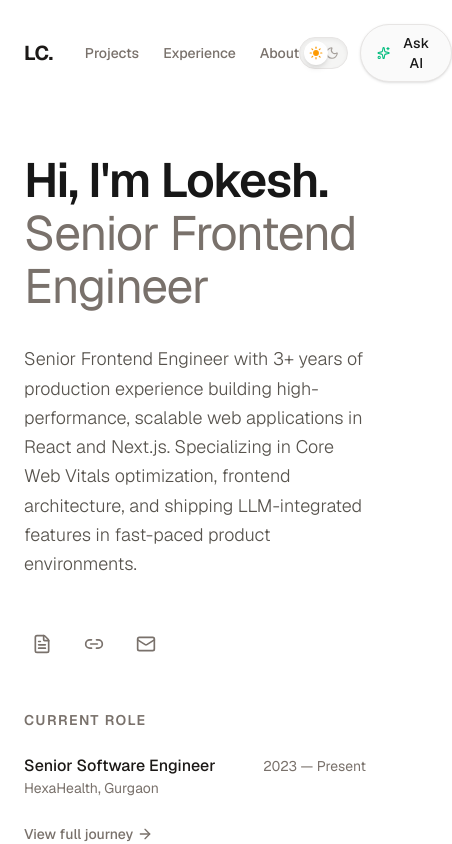
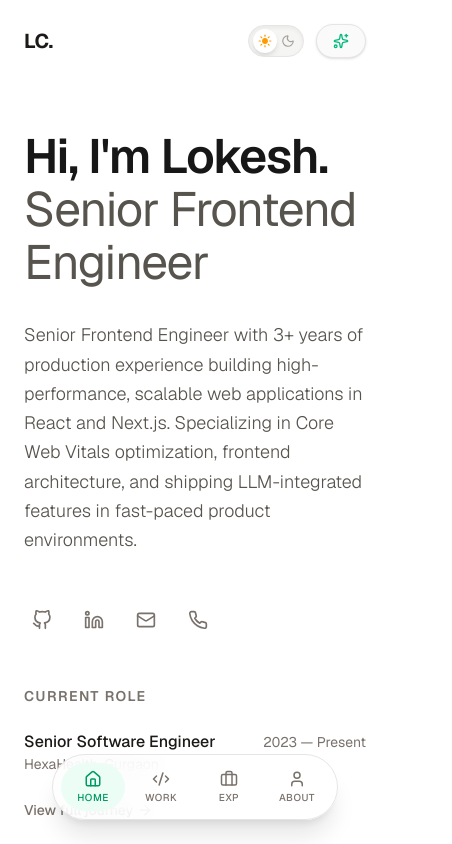
Before and after one commit to lokesh-dc/portfolio, a Next.js app: page / in a window 390 px wide. Shown: the top 844 px of the page, 452 px wide, since content can reach past the window. Built offline with nearby package versions, Linux system fonts and the light colour scheme.

Commit message:
Social : icons

```diff
--- a/src/app/layout.tsx
+++ b/src/app/layout.tsx
@@ -22,6 +22,7 @@ import GlobalSidebar from "@/components/GlobalSidebar";
 import Header from "@/components/Header";
 
 import { ThemeProvider } from "@/components/ThemeProvider";
+import MobileNav from "@/components/MobileNav";
 
 export default function RootLayout({
   children,
@@ -43,7 +44,10 @@ export default function RootLayout({
         >
           <ChatProvider>
             <Header />
-            {children}
+            <main className="flex-1 flex flex-col pb-24 md:pb-0">
+              {children}
+            </main>
+            <MobileNav />
             <GlobalSidebar />
           </ChatProvider>
         </ThemeProvider>
--- a/src/app/page.tsx
+++ b/src/app/page.tsx
@@ -2,7 +2,8 @@
 
 import { useChat } from "@/context/ChatContext";
 import Link from "next/link";
-import { Mail, FileText, Link2, ArrowRight } from "lucide-react";
+import { Mail, ArrowRight } from "lucide-react";
+import { GithubIcon, LinkedinIcon, CallIcon } from "@/components/SocialIcons";
 import { aboutData, projectsData, workExperienceData } from "@/lib/data";
 
 export default function Home() {
@@ -11,12 +12,11 @@ export default function Home() {
 	return (
 		<div className="flex-1 w-full max-w-7xl mx-auto px-6 md:px-10 py-12 md:py-24">
 			<div className="grid grid-cols-1 lg:grid-cols-12 gap-12 lg:gap-24">
-
 				{/* Left Column: Hero */}
 				<div className="lg:col-span-7 space-y-8">
 					<h2 className="font-sans text-5xl md:text-7xl font-semibold leading-[1.1] tracking-tight">
 						Hi, I'm {aboutData.name.split(" ")[0]}.<br />
-            <span className="text-stone-500 dark:text-stone-400 font-normal">
+						<span className="text-stone-600 dark:text-stone-400 font-normal">
 							{aboutData.title}
 						</span>
 					</h2>
@@ -26,21 +26,39 @@ export default function Home() {
 					</p>
 
 					<div className="flex items-center gap-4 pt-4">
-            <a href="#" className="p-2 text-stone-500 dark:text-stone-400 hover:text-stone-900 dark:hover:text-stone-100 transition-colors">
-              <FileText className="w-5 h-5" />
+						<a
+							href="https://github.com/lokesh-dc"
+							target="_blank"
+							rel="noopener noreferrer"
+							className="p-2 text-stone-500 dark:text-stone-400 hover:text-stone-900 dark:hover:text-stone-100 transition-colors"
+							aria-label="GitHub">
+							<GithubIcon className="w-5 h-5" />
 						</a>
-            <a href="#" className="p-2 text-stone-500 dark:text-stone-400 hover:text-stone-900 dark:hover:text-stone-100 transition-colors">
-              <Link2 className="w-5 h-5" />
+						<a
+							href="https://www.linkedin.com/in/choudhary-lokesh"
+							target="_blank"
+							rel="noopener noreferrer"
+							className="p-2 text-stone-500 dark:text-stone-400 hover:text-stone-900 dark:hover:text-stone-100 transition-colors"
+							aria-label="LinkedIn">
+							<LinkedinIcon className="w-5 h-5" />
 						</a>
-            <a href="#" className="p-2 text-stone-500 dark:text-stone-400 hover:text-stone-900 dark:hover:text-stone-100 transition-colors">
+						<a
+							href="mailto:lokesh.cdewanand@gmail.com"
+							className="p-2 text-stone-500 dark:text-stone-400 hover:text-stone-900 dark:hover:text-stone-100 transition-colors"
+							aria-label="Email">
 							<Mail className="w-5 h-5" />
+						</a>
+						<a
+							href="tel:9172659994"
+							className="p-2 text-stone-500 dark:text-stone-400 hover:text-stone-900 dark:hover:text-stone-100 transition-colors"
+							aria-label="Call">
+							<CallIcon className="w-5 h-5" />
 						</a>
 					</div>
 				</div>
 
 				{/* Right Column: Mini Resume */}
 				<div className="lg:col-span-5 space-y-16">
-
 					{/* Experience preview */}
 					<section>
 						<h3 className="text-sm font-semibold uppercase tracking-widest text-stone-500 dark:text-stone-500 mb-6">
@@ -52,7 +70,9 @@ export default function Home() {
 									<p className="font-medium text-stone-900 dark:text-stone-100 group-hover:text-emerald-600 transition-colors">
 										{workExperienceData[0].role}
 									</p>
-                  <p className="text-sm text-stone-500">{workExperienceData[0].company}</p>
+									<p className="text-sm text-stone-500">
+										{workExperienceData[0].company}
+									</p>
 								</div>
 								<span className="text-sm text-stone-500 dark:text-stone-400 tabular-nums">
 									{workExperienceData[0].duration.split(" - ")[0]} — Present
@@ -62,8 +82,7 @@ export default function Home() {
 						<div className="mt-6">
 							<Link
 								href="/experience"
-                className="inline-flex items-center gap-1 text-sm font-medium text-stone-500 dark:text-stone-400 hover:text-emerald-600 transition-colors group"
-              >
+								className="inline-flex items-center gap-1 text-sm font-medium text-stone-500 dark:text-stone-400 hover:text-emerald-600 transition-colors group">
 								View full journey
 								<ArrowRight className="w-4 h-4 group-hover:translate-x-1 transition-transform" />
 							</Link>
@@ -77,7 +96,10 @@ export default function Home() {
 						</h3>
 						<div className="space-y-6">
 							{projectsData.slice(0, 3).map((project, i) => (
-                <Link key={project.slug || i} href={project.link || "#"} className="group block">
+								<Link
+									key={project.slug || i}
+									href={project.link || "#"}
+									className="group block">
 									<p className="font-medium text-stone-900 dark:text-stone-100 group-hover:text-emerald-600 transition-colors">
 										{project.title}
 									</p>
@@ -89,8 +111,7 @@ export default function Home() {
 						</div>
 						<button
 							onClick={openSidebar}
-              className="mt-6 flex items-center gap-1 text-sm font-medium text-stone-500 dark:text-stone-400 hover:text-emerald-600 transition-colors group"
-            >
+							className="mt-6 flex items-center gap-1 text-sm font-medium text-stone-500 dark:text-stone-400 hover:text-emerald-600 transition-colors group">
 							Ask AI for more details
 							<ArrowRight className="w-4 h-4 group-hover:translate-x-1 transition-transform" />
 						</button>
--- a/src/components/ExperienceContent.tsx
+++ b/src/components/ExperienceContent.tsx
@@ -143,7 +143,7 @@ export default function ExperienceContent() {
               Currently based in Gurgaon, India. Open to remote opportunities or hybrid roles in high-growth product teams.
             </p>
             <a
-              href="mailto:hello@example.com"
+              href="mailto:lokesh.cdewanand@gmail.com"
               className="inline-flex items-center justify-center w-full py-3 px-4 bg-stone-900 dark:bg-white text-white dark:text-stone-900 rounded-xl font-medium hover:opacity-90 transition-opacity"
             >
               Get in touch
--- a/src/components/Header.tsx
+++ b/src/components/Header.tsx
@@ -22,7 +22,7 @@ export default function Header() {
         >
           LC.
         </Link>
-        <nav className="flex gap-6">
+        <nav className="hidden md:flex gap-6">
           <Link
             href="/projects"
             className={clsx(
@@ -70,7 +70,7 @@ export default function Header() {
           className="flex items-center gap-2 group px-4 py-2 rounded-full border border-stone-200 dark:border-stone-800 bg-[#fafafa] dark:bg-[#111] hover:bg-stone-100 dark:hover:bg-[#1a1a1a] transition-all shadow-sm"
         >
           <Sparkles className="w-4 h-4 text-emerald-500 group-hover:text-emerald-600 transition-colors" />
-          <span className="text-sm font-medium tracking-wide dark:text-stone-200">Ask AI</span>
+          <span className="hidden sm:inline text-sm font-medium tracking-wide dark:text-stone-200">Ask AI</span>
         </button>
       </div>
     </header>
--- /dev/null
+++ b/src/components/MobileNav.tsx
@@ -0,0 +1,56 @@
+"use client";
+
+import React from "react";
+import Link from "next/link";
+import { usePathname } from "next/navigation";
+import { Home, Briefcase, User, Code2 } from "lucide-react";
+import { motion } from "framer-motion";
+import clsx from "clsx";
+
+const navItems = [
+  { href: "/", label: "Home", icon: Home },
+  { href: "/projects", label: "Work", icon: Code2 },
+  { href: "/experience", label: "Exp", icon: Briefcase },
+  { href: "/about", label: "About", icon: User },
+];
+
+export default function MobileNav() {
+  const pathname = usePathname();
+
+  return (
+    <div className="fixed bottom-6 left-1/2 -translate-x-1/2 z-50 md:hidden">
+      <motion.nav
+        initial={{ y: 100, opacity: 0 }}
+        animate={{ y: 0, opacity: 1 }}
+        className="flex items-center gap-1 p-2 rounded-full bg-white/80 dark:bg-stone-900/80 backdrop-blur-lg border border-stone-200 dark:border-stone-800 shadow-xl"
+      >
+        {navItems.map((item) => {
+          const isActive = item.href === "/"
+            ? pathname === "/"
+            : pathname.startsWith(item.href);
+
+          return (
+            <Link
+              key={item.href}
+              href={item.href}
+              className={clsx(
+                "relative flex flex-col items-center justify-center w-16 h-12 rounded-full transition-colors",
+                isActive ? "text-emerald-600 dark:text-emerald-400" : "text-stone-500 hover:text-stone-900 dark:hover:text-stone-100"
+              )}
+            >
+              {isActive && (
+                <motion.div
+                  layoutId="active-pill"
+                  className="absolute inset-0 bg-emerald-50 dark:bg-emerald-500/10 rounded-full -z-10"
+                  transition={{ type: "spring", stiffness: 380, damping: 30 }}
+                />
+              )}
+              <item.icon size={18} className="mb-0.5" />
+              <span className="text-[10px] font-medium uppercase tracking-wider">{item.label}</span>
+            </Link>
+          );
+        })}
+      </motion.nav>
+    </div>
+  );
+}
--- /dev/null
+++ b/src/components/SocialIcons.tsx
@@ -0,0 +1,45 @@
+import React from "react";
+
+export const GithubIcon = ({ className }: { className?: string }) => (
+  <svg
+    viewBox="0 0 24 24"
+    fill="none"
+    stroke="currentColor"
+    strokeWidth="2"
+    strokeLinecap="round"
+    strokeLinejoin="round"
+    className={className}
+  >
+    <path d="M9 19c-5 1.5-5-2.5-7-3m14 6v-3.87a3.37 3.37 0 0 0-.94-2.61c3.14-.35 6.44-1.54 6.44-7A5.44 5.44 0 0 0 20 4.77 5.07 5.07 0 0 0 19.91 1S18.73.65 16 2.48a13.38 13.38 0 0 0-7 0C6.27.65 5.09 1 5.09 1A5.07 5.07 0 0 0 5 4.77a5.44 5.44 0 0 0-1.5 3.78c0 5.42 3.3 6.61 6.44 7A3.37 3.37 0 0 0 9 18.13V22" />
+  </svg>
+);
+
+export const LinkedinIcon = ({ className }: { className?: string }) => (
+  <svg
+    viewBox="0 0 24 24"
+    fill="none"
+    stroke="currentColor"
+    strokeWidth="2"
+    strokeLinecap="round"
+    strokeLinejoin="round"
+    className={className}
+  >
+    <path d="M16 8a6 6 0 0 1 6 6v7h-4v-7a2 2 0 0 0-2-2 2 2 0 0 0-2 2v7h-4v-7a6 6 0 0 1 6-6z" />
+    <rect x="2" y="9" width="4" height="12" />
+    <circle cx="4" cy="4" r="2" />
+  </svg>
+);
+
+export const CallIcon = ({ className }: { className?: string }) => (
+  <svg
+    viewBox="0 0 24 24"
+    fill="none"
+    stroke="currentColor"
+    strokeWidth="2"
+    strokeLinecap="round"
+    strokeLinejoin="round"
+    className={className}
+  >
+    <path d="M22 16.92v3a2 2 0 0 1-2.18 2 19.79 19.79 0 0 1-8.63-3.07 19.5 19.5 0 0 1-6-6 19.79 19.79 0 0 1-3.07-8.67A2 2 0 0 1 4.11 2h3a2 2 0 0 1 2 1.72 12.84 12.84 0 0 0 .7 2.81 2 2 0 0 1-.45 2.11L8.09 9.91a16 16 0 0 0 6 6l1.27-1.27a2 2 0 0 1 2.11-.45 12.84 12.84 0 0 0 2.81.7A2 2 0 0 1 22 16.92z" />
+  </svg>
+);
--- a/src/components/ThemeToggle.tsx
+++ b/src/components/ThemeToggle.tsx
@@ -3,11 +3,14 @@
 import * as React from "react";
 import { Moon, Sun } from "lucide-react";
 import { useTheme } from "next-themes";
-import { motion } from "framer-motion";
+import { motion, AnimatePresence } from "framer-motion";
 
 export function ThemeToggle() {
 	const { theme, setTheme, resolvedTheme } = useTheme();
 	const [mounted, setMounted] = React.useState(false);
+	const [ripples, setRipples] = React.useState<
+		{ x: number; y: number; id: number }[]
+	>([]);
 
 	// Avoid hydration mismatch by only rendering after mount
 	React.useEffect(() => {
@@ -22,9 +25,17 @@ export function ThemeToggle() {
 
 	const isDark = resolvedTheme === "dark";
 
-  return (
-    <button
-      onClick={(e) => {
+	const handleThemeToggle = (e: React.MouseEvent) => {
+		const x = e.clientX;
+		const y = e.clientY;
+		const id = Date.now();
+
+		// Add multiple ripple layers
+		setRipples((prev) => [...prev, { x, y, id }]);
+		setTimeout(() => {
+			setRipples((prev) => prev.filter((r) => r.id !== id));
+		}, 1000);
+
 		const toggleTheme = () => setTheme(isDark ? "light" : "dark");
 
 		// @ts-ignore - View Transitions API
@@ -33,11 +44,9 @@ export function ThemeToggle() {
 			return;
 		}
 
-        const x = e.clientX;
-        const y = e.clientY;
 		const endRadius = Math.hypot(
 			Math.max(x, window.innerWidth - x),
-          Math.max(y, window.innerHeight - y)
+			Math.max(y, window.innerHeight - y),
 		);
 
 		// @ts-ignore
@@ -55,23 +64,32 @@ export function ThemeToggle() {
 					clipPath: clipPath,
 				},
 				{
-              duration: 500,
-              easing: "ease-in-out",
+					duration: 650,
+					easing: "cubic-bezier(0.16, 1, 0.3, 1)",
 					pseudoElement: "::view-transition-new(root)",
-            }
+				},
 			);
 		});
-      }}
-      className="relative w-14 h-8 flex items-center rounded-full border border-stone-200 dark:border-stone-800 bg-stone-100 dark:bg-stone-900 px-1 hover:border-stone-300 dark:hover:border-stone-700 transition-colors shadow-inner cursor-pointer"
-      aria-label="Toggle theme"
-    >
+	};
+
+	return (
+		<>
+			<button
+				onClick={handleThemeToggle}
+				className="relative z-50 w-14 h-8 flex items-center rounded-full border border-stone-200 dark:border-stone-800 bg-stone-100 dark:bg-stone-900 px-1 hover:border-stone-300 dark:hover:border-stone-700 transition-all shadow-inner cursor-pointer overflow-hidden"
+				aria-label="Toggle theme">
 				<motion.div
 					animate={{
 						x: isDark ? 24 : 0,
+						rotate: isDark ? 360 : 0,
 					}}
-        transition={{ type: "spring", stiffness: 500, damping: 30 }}
-        className="z-10 w-6 h-6 flex items-center justify-center rounded-full bg-white dark:bg-stone-800 shadow-md"
-      >
+					transition={{
+						type: "spring",
+						stiffness: 500,
+						damping: 30,
+						rotate: { duration: 0.5 },
+					}}
+					className="z-10 w-6 h-6 flex items-center justify-center rounded-full bg-white dark:bg-stone-800 shadow-md">
 					{isDark ? (
 						<Moon className="w-3.5 h-3.5 text-indigo-400 fill-indigo-400" />
 					) : (
@@ -85,5 +103,54 @@ export function ThemeToggle() {
 					<Moon className="w-3.5 h-3.5" />
 				</div>
 			</button>
+
+			{/* Multi-layered Ripple Overlay */}
+			<AnimatePresence>
+				{ripples.map((ripple) => (
+					<React.Fragment key={ripple.id}>
+						{/* Layer 1: Faster, fainter */}
+						<motion.div
+							initial={{
+								position: "fixed",
+								left: ripple.x,
+								top: ripple.y,
+								width: 0,
+								height: 0,
+								borderRadius: "50%",
+								x: "-50%",
+								y: "-50%",
+								opacity: 0.4,
+								zIndex: 9999,
+								pointerEvents: "none",
+							}}
+							animate={{ width: "200vmax", height: "200vmax", opacity: 0 }}
+							exit={{ opacity: 0 }}
+							transition={{ duration: 0.8, ease: "easeOut" }}
+							className="bg-stone-200 dark:bg-stone-800"
+						/>
+						{/* Layer 2: Slightly delayed, different opacity */}
+						<motion.div
+							initial={{
+								position: "fixed",
+								left: ripple.x,
+								top: ripple.y,
+								width: 0,
+								height: 0,
+								borderRadius: "50%",
+								x: "-50%",
+								y: "-50%",
+								opacity: 0.2,
+								zIndex: 9998,
+								pointerEvents: "none",
+							}}
+							animate={{ width: "200vmax", height: "200vmax", opacity: 0 }}
+							exit={{ opacity: 0 }}
+							transition={{ duration: 1.2, ease: "easeOut", delay: 0.1 }}
+							className="bg-stone-400 dark:bg-stone-600"
+						/>
+					</React.Fragment>
+				))}
+			</AnimatePresence>
+		</>
 	);
 }
```
Lines whose indentation alone changed are shown as unchanged.
